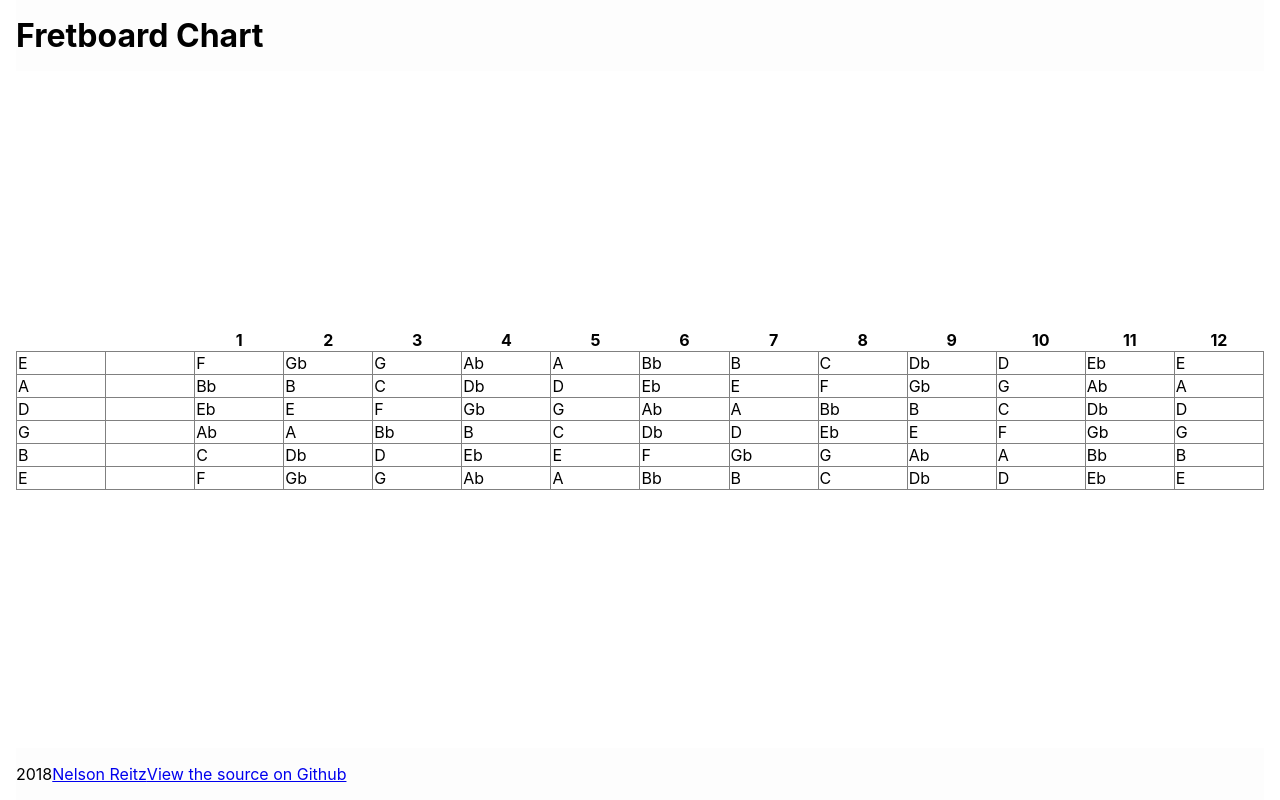
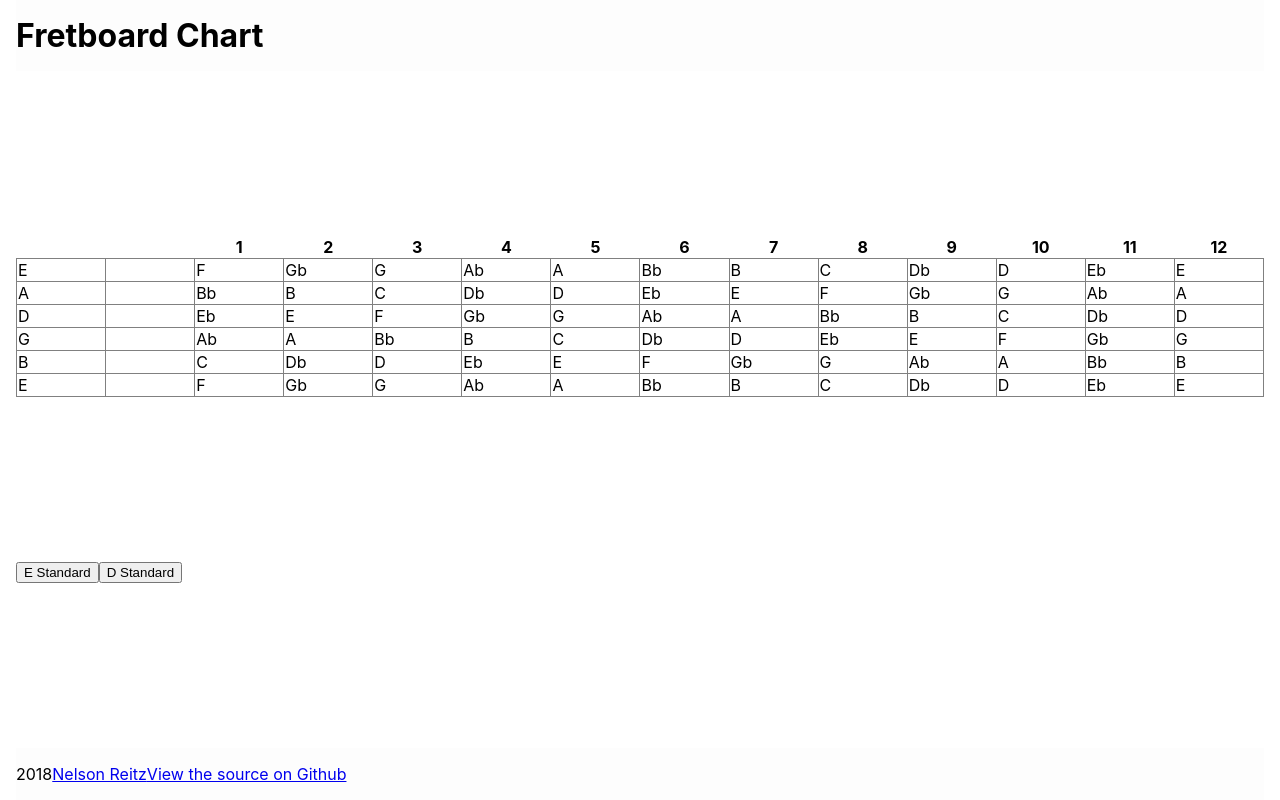
Before and after one commit to nelsonreitz/fretboard-notes, a React (Create React App) app: page / in a window 1280 px wide. Built offline with nearby package versions, Linux system fonts and the light colour scheme.

Commit message:
Add the tuning select component

```diff
--- a/src/App.js
+++ b/src/App.js
@@ -22,6 +22,21 @@ class Footer extends Component {
         <a href="http://nelsonreitz.ch" target="_blank" rel="noopener noreferrer">Nelson Reitz</a>
         <a href="http://github.com/nelsonreitz/fretboard" target="_blank" rel="noopener noreferrer">View the source on Github</a>
       </footer>
+    );
+  }
+}
+
+class TuningSelect extends Component {
+  render() {
+    let buttons = [];
+
+    for (let tuning of this.props.tunings) {
+      buttons.push(<button value={tuning.abbr} key={tuning.abbr}>{tuning.name}</button>);
+    }
+    return (
+       <div className="TuningSelect">
+        {buttons}
+       </div>
     );
   }
 }
@@ -103,6 +118,7 @@ class App extends Component {
       <div className="App">
         <Header />
         <Fretboard tuning="e_std" tunings={TUNINGS} stringNotes={STRINGNOTES} />
+        <TuningSelect tunings={TUNINGS} />
         <Footer />
       </div>
     );
```
